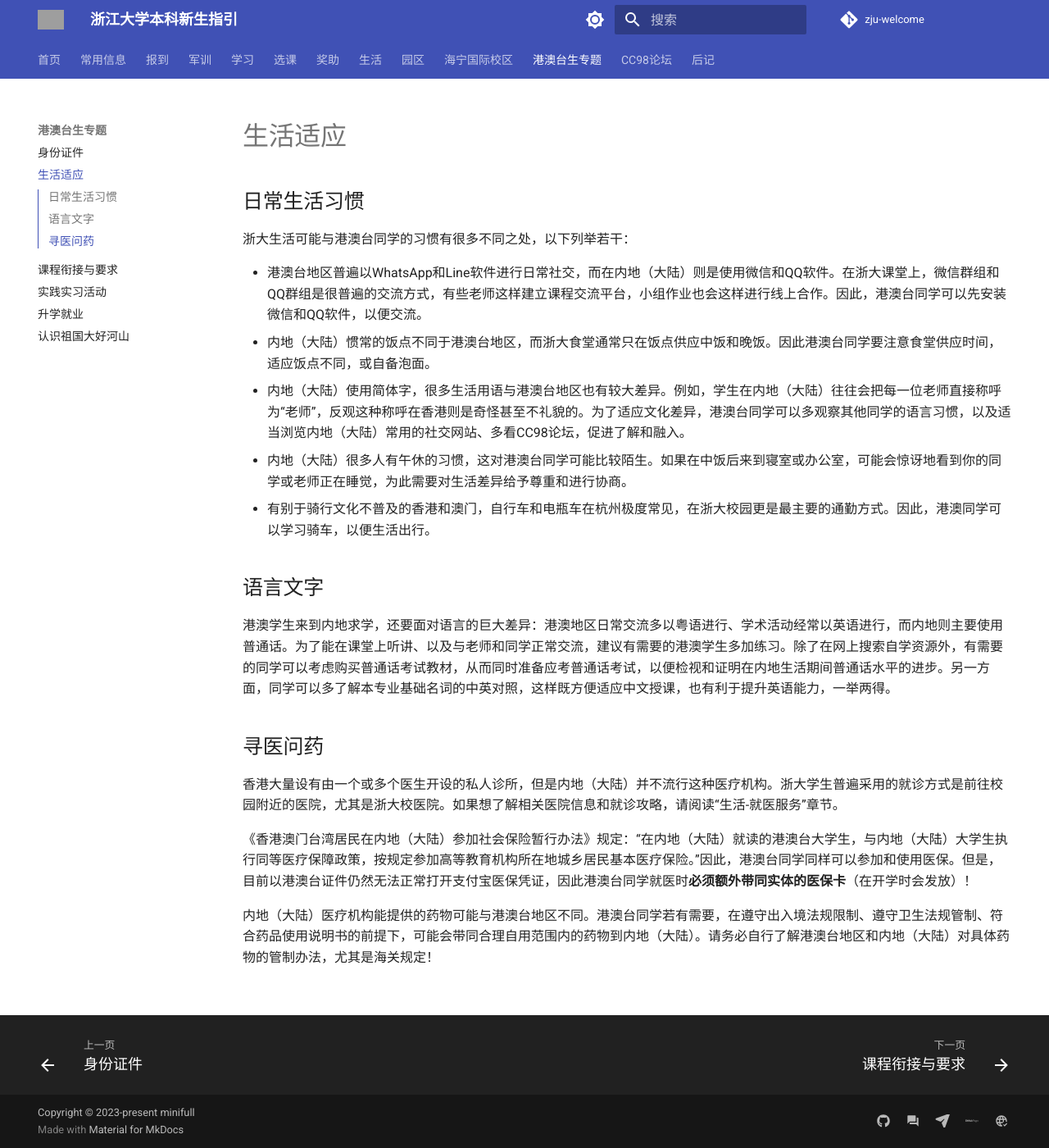
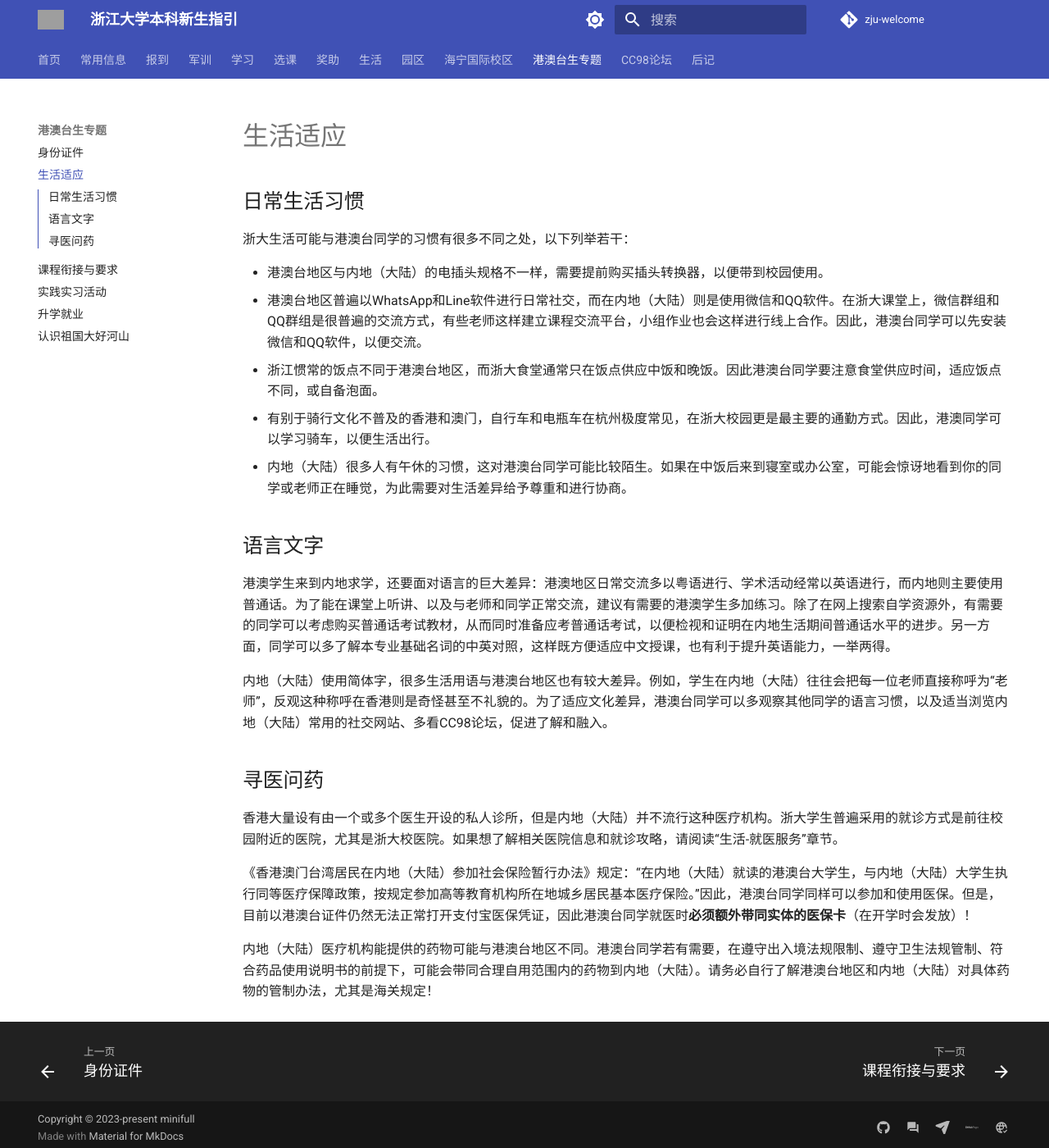
Before and after one commit to mini-full/zju-welcome, an MkDocs documentation site: the page built from docs/HK_Macao_Taiwan/livingatzju.md, in a window 1280 px wide and 1400 px high. Shown: the whole window at 82% size. Built offline with MkDocs 1.6.1 and Material for MkDocs 9.7.7, drawn with Linux system fonts in a browser that asks for light colours; comment, search, counter and statistics services are not loaded; grey boxes are pictures that could not be loaded.

```diff
--- a/docs/HK_Macao_Taiwan/livingatzju.md
+++ b/docs/HK_Macao_Taiwan/livingatzju.md
@@ -4,15 +4,17 @@
 
 浙大生活可能与港澳台同学的习惯有很多不同之处，以下列举若干：
 
+- 港澳台地区与内地（大陆）的电插头规格不一样，需要提前购买插头转换器，以便带到校园使用。
 - 港澳台地区普遍以WhatsApp和Line软件进行日常社交，而在内地（大陆）则是使用微信和QQ软件。在浙大课堂上，微信群组和QQ群组是很普遍的交流方式，有些老师这样建立课程交流平台，小组作业也会这样进行线上合作。因此，港澳台同学可以先安装微信和QQ软件，以便交流。
-- 内地（大陆）惯常的饭点不同于港澳台地区，而浙大食堂通常只在饭点供应中饭和晚饭。因此港澳台同学要注意食堂供应时间，适应饭点不同，或自备泡面。
-- 内地（大陆）使用简体字，很多生活用语与港澳台地区也有较大差异。例如，学生在内地（大陆）往往会把每一位老师直接称呼为“老师”，反观这种称呼在香港则是奇怪甚至不礼貌的。为了适应文化差异，港澳台同学可以多观察其他同学的语言习惯，以及适当浏览内地（大陆）常用的社交网站、多看CC98论坛，促进了解和融入。
+- 浙江惯常的饭点不同于港澳台地区，而浙大食堂通常只在饭点供应中饭和晚饭。因此港澳台同学要注意食堂供应时间，适应饭点不同，或自备泡面。
+- 有别于骑行文化不普及的香港和澳门，自行车和电瓶车在杭州极度常见，在浙大校园更是最主要的通勤方式。因此，港澳同学可以学习骑车，以便生活出行。
 - 内地（大陆）很多人有午休的习惯，这对港澳台同学可能比较陌生。如果在中饭后来到寝室或办公室，可能会惊讶地看到你的同学或老师正在睡觉，为此需要对生活差异给予尊重和进行协商。
-- 有别于骑行文化不普及的香港和澳门，自行车和电瓶车在杭州极度常见，在浙大校园更是最主要的通勤方式。因此，港澳同学可以学习骑车，以便生活出行。
 
 ## 语言文字
 
 港澳学生来到内地求学，还要面对语言的巨大差异：港澳地区日常交流多以粤语进行、学术活动经常以英语进行，而内地则主要使用普通话。为了能在课堂上听讲、以及与老师和同学正常交流，建议有需要的港澳学生多加练习。除了在网上搜索自学资源外，有需要的同学可以考虑购买普通话考试教材，从而同时准备应考普通话考试，以便检视和证明在内地生活期间普通话水平的进步。另一方面，同学可以多了解本专业基础名词的中英对照，这样既方便适应中文授课，也有利于提升英语能力，一举两得。
+
+内地（大陆）使用简体字，很多生活用语与港澳台地区也有较大差异。例如，学生在内地（大陆）往往会把每一位老师直接称呼为“老师”，反观这种称呼在香港则是奇怪甚至不礼貌的。为了适应文化差异，港澳台同学可以多观察其他同学的语言习惯，以及适当浏览内地（大陆）常用的社交网站、多看CC98论坛，促进了解和融入。
 
 ## 寻医问药
 
--- /dev/null
+++ b/docs/stats.html
@@ -0,0 +1,3 @@
+<div markdown="1" style="margin-top: -30px; font-size: 0.75em; opacity: 0.7;">
+    约 {{ words }} 个字 {% if code_lines != 0 %},{{ code_lines }} 行代码 {% endif %}{% if read_time %} {% if read_time == 0 %}预计阅读时间不到 1 分钟{% else %}预计阅读时间 {{ read_time }} 分钟{% endif %}{% endif %}
+    </div>
```
Also changed, not shown: docs/learning/major_transfer.md (+1 -1 lines).
